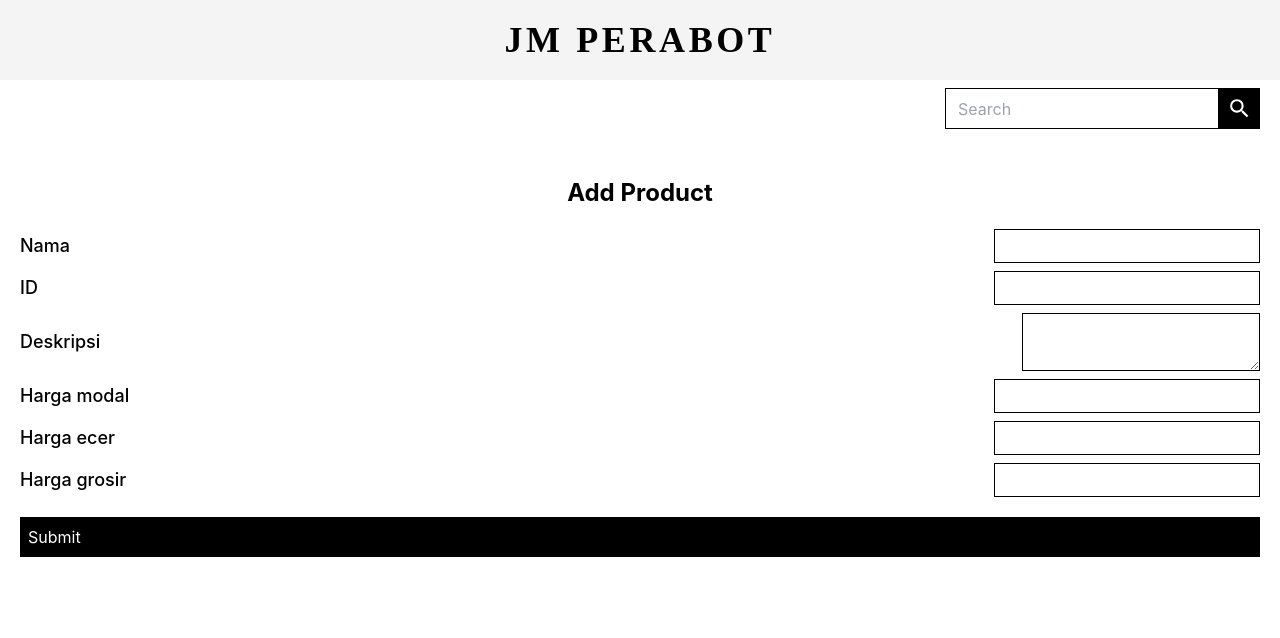
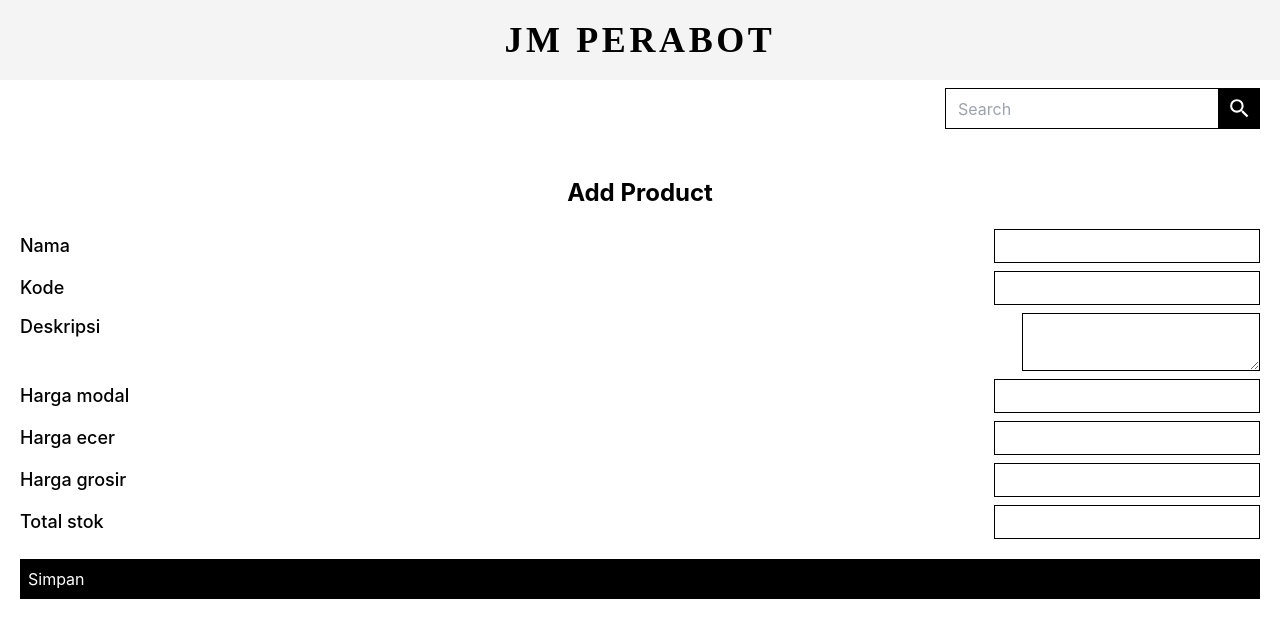
Before and after one commit to altschmerz/jm-perabot, a React (Create React App) app in the folder jm-perabot-fe/: page /products/add in a window 1280 px wide. Shown: the top 638 px of the page. Built offline with nearby package versions, Linux system fonts and the light colour scheme.

Commit message:
fix form not working in create product page

```diff
--- /dev/null
+++ b/jm-perabot-fe/src/components/Native/FormSubmitButton/index.jsx
@@ -0,0 +1,17 @@
+import { useForm } from 'react-hook-form'
+
+const FormSubmitButton = ({ children, className, isForm, onClick }) => {
+  const { handleSubmit } = useForm()
+
+  return (
+    <div
+      className={`bg-black flex items-center p-2 text-white cursor-pointer ${className}`}
+      onClick={onClick}
+      // onClick={handleSubmit(onClick)}
+    >
+      {children}
+    </div>
+  )
+}
+
+export default FormSubmitButton
--- a/jm-perabot-fe/src/pages/CreateProductPage.jsx
+++ b/jm-perabot-fe/src/pages/CreateProductPage.jsx
@@ -1,69 +1,127 @@
 import { useEffect } from 'react'
 import { useForm } from 'react-hook-form'
+import { useDispatch } from 'react-redux'
 import Layout from '../components/Layout'
-import Button from '../components/Native/Button'
-import Input from '../components/Native/Input'
-import TextArea from '../components/Native/TextArea'
 
 const CreateProductPage = () => {
-  const { register, formState, handleSubmit } = useForm()
+  const dispatch = useDispatch()
+
+  const { register, formState, handleSubmit, watch } = useForm()
   const formErrors = formState.errors
 
   useEffect(() => {
-    console.log('FORM STATE', formState.errors)
-  }, [formState])
+    console.log('FORM ERRORS', formErrors)
+  }, [formErrors])
+
+  useEffect(() => {
+    console.log('WATCH NAME', watch('name'))
+  }, [watch('name')])
 
   const onSubmit = (data) => {
+    // dispatch(fromApi.createProduct())
     console.log('FORM SUBMIT', data)
   }
+
   return (
     <Layout>
       <div>
         <div className="section-title text-center mt-10">Add Product</div>
         <div className="mt-5">
-          <Input
+          {/*  // TODO: Use the Input component instead, problem: register passing not working; example provided below
+           */}
+          {/* <Input
             label="Nama"
-            pseudoRef={{ ...register('name', { required: true }) }}
+            // pseudoRef={{ ...register('name', { required: true }) }}
+            {...register('name', { required: true })}
+          /> */}
+          <div className={`flex justify-between items-center`}>
+            <div className="mr-5 text-lg font-medium">Nama</div>
+            <input
+              type={'text'}
+              className="border border-black focus:outline-none px-2 py-1"
+              {...register('name', { required: true })}
             />
+          </div>
           {formErrors.name && <div>Nama wajib diisi</div>}
 
-          <Input
-            label="ID"
-            className="mt-2"
-            pseudoRef={{ ...register('id', { required: true }) }}
+          <div className={`flex justify-between items-center mt-2`}>
+            <div className="mr-5 text-lg font-medium">Kode</div>
+            <input
+              type={'text'}
+              className="border border-black focus:outline-none px-2 py-1"
+              {...register('code', { required: true })}
             />
-          {formErrors.id && <div>ID wajib diisi</div>}
+          </div>
+          {formErrors.code && <div>Kode wajib diisi</div>}
 
-          <TextArea
+          {/*  // TODO: Use the Input component instead, problem: register passing not working; example provided below
+           */}
+          {/* <TextArea
             label="Deskripsi"
             className="mt-2"
-            pseudoRef={{ ...register('description') }}
+            // pseudoRef={{ ...register('description') }}
+            {...register('description')}
+          /> */}
+          <div className={`flex justify-between mt-2`}>
+            <div className="mr-5 text-lg font-medium">Deskripsi</div>
+            <textarea
+              className="border border-black focus:outline-none px-2 py-1"
+              {...register('description')}
             />
+          </div>
 
-          <Input
-            label="Harga modal"
-            className="mt-2"
-            pseudoRef={{ ...register('purchasePrice', { required: true }) }}
+          <div className={`flex justify-between items-center mt-2`}>
+            <div className="mr-5 text-lg font-medium">Harga modal</div>
+            <input
+              type={'text'}
+              className="border border-black focus:outline-none px-2 py-1"
+              {...register('purchasePrice', { required: true })}
             />
+          </div>
+
           {formErrors.purchasePrice && <div>Harga modal wajib diisi</div>}
 
-          <Input
-            label="Harga ecer"
-            className="mt-2"
-            pseudoRef={{ ...register('retailPrice', { required: true }) }}
+          <div className={`flex justify-between items-center mt-2`}>
+            <div className="mr-5 text-lg font-medium">Harga ecer</div>
+            <input
+              type={'text'}
+              className="border border-black focus:outline-none px-2 py-1"
+              {...register('retailPrice', { required: true })}
             />
+          </div>
           {formErrors.retailPrice && <div>Harga ecer wajib diisi</div>}
 
-          <Input
-            label="Harga grosir"
-            className="mt-2"
-            pseudoRef={{ ...register('wholesalerPrice', { required: true }) }}
+          <div className={`flex justify-between items-center mt-2`}>
+            <div className="mr-5 text-lg font-medium">Harga grosir</div>
+            <input
+              type={'text'}
+              className="border border-black focus:outline-none px-2 py-1"
+              {...register('wholesalerPrice', { required: true })}
             />
+          </div>
           {formErrors.wholesalerPrice && <div>Harga grosir wajib diisi</div>}
 
-          <Button className="mt-5" onClick={handleSubmit(onSubmit)}>
-            Submit
-          </Button>
+          <div className={`flex justify-between items-center mt-2`}>
+            <div className="mr-5 text-lg font-medium">Total stok</div>
+            <input
+              type={'text'}
+              className="border border-black focus:outline-none px-2 py-1"
+              {...register('totalStock', { required: true })}
+            />
+          </div>
+          {formErrors.totalStock && <div>Total stok wajib diisi</div>}
+
+          {/*  // TODO: Use the FormSubmitButton component instead, problem: handleSubmit function not working; example provided below
+           */}
+          {/* <FormSubmitButton className="mt-5" onClick={handleSubmit(onSubmit)}>
+            Simpan
+          </FormSubmitButton> */}
+          <div
+            className={`bg-black flex items-center p-2 text-white cursor-pointer mt-5`}
+            onClick={handleSubmit(onSubmit)}
+          >
+            Simpan
+          </div>
         </div>
       </div>
     </Layout>
```
Lines whose indentation alone changed are shown as unchanged.
